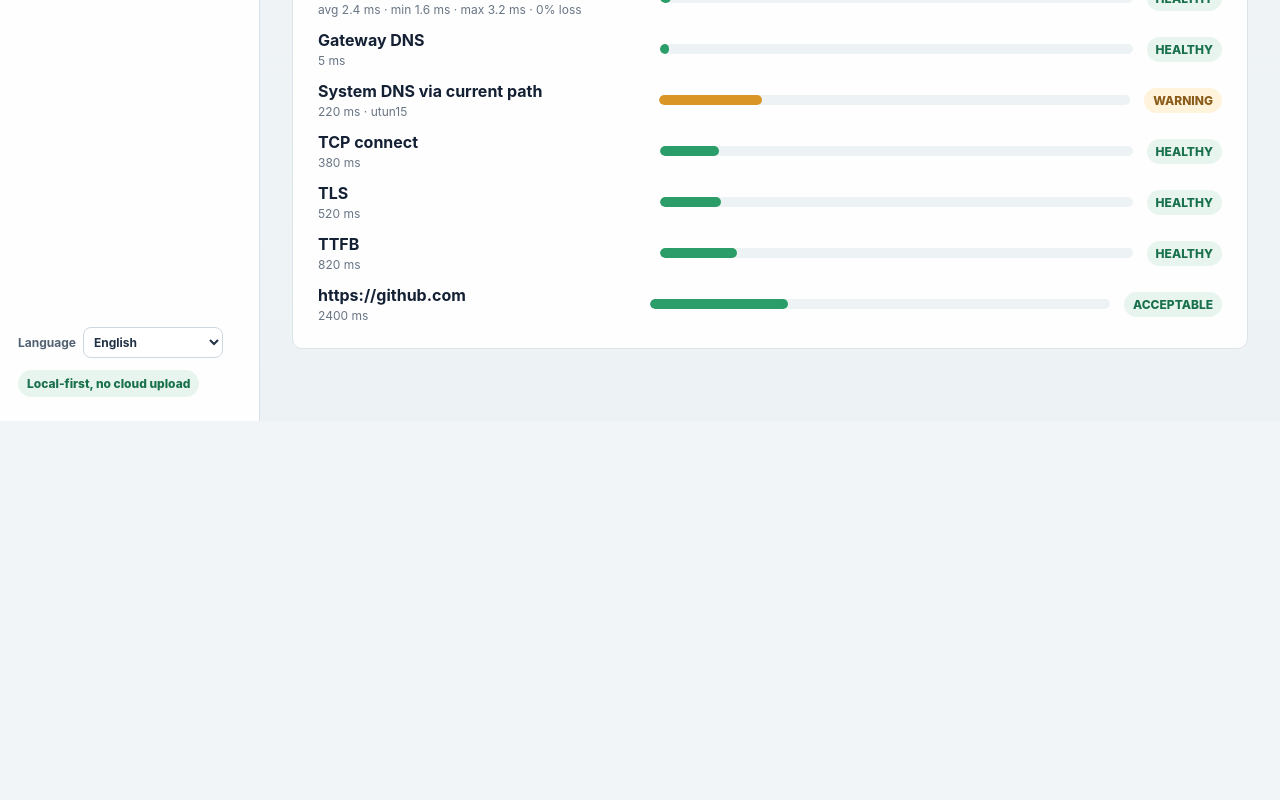
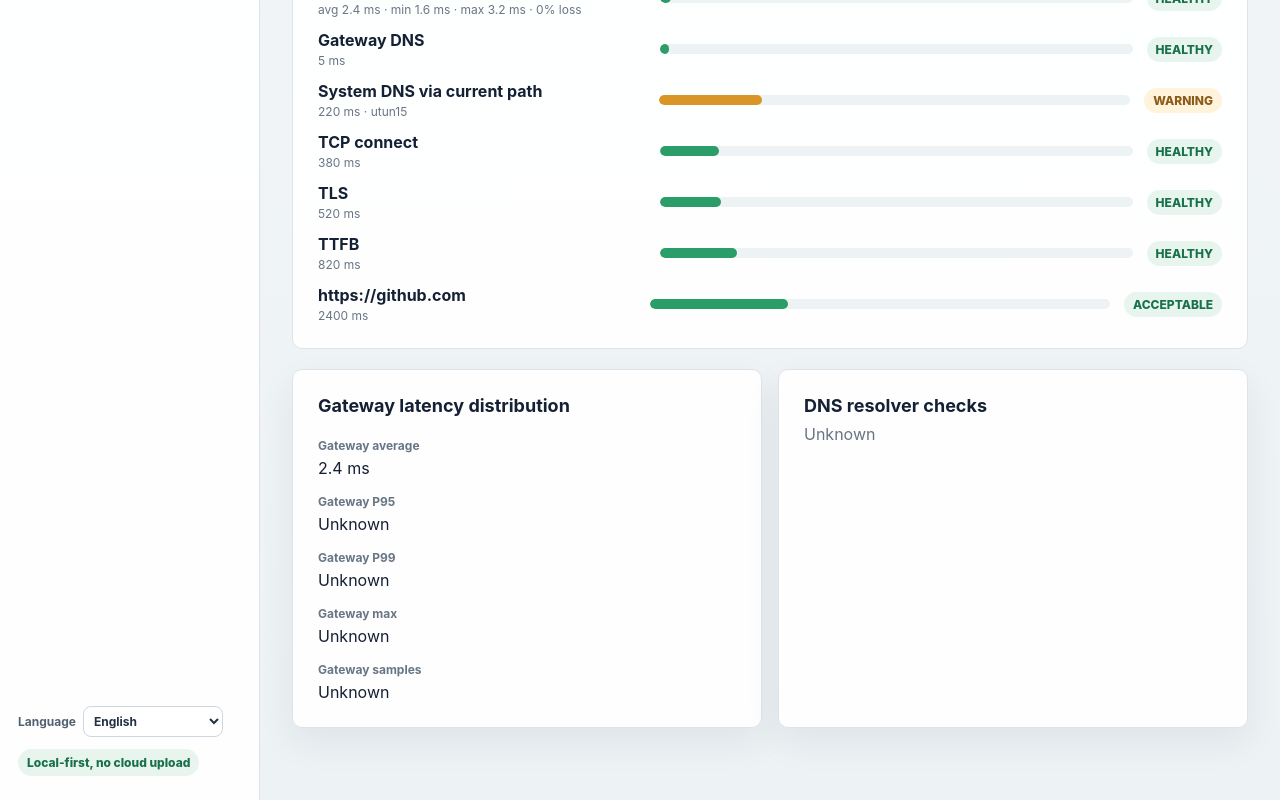
Before and after one commit to cqforest123-wq/lanpilot-audit, a React (Vite) app: page / in a window 1280 px wide. Shown: the part 1715-2515 px from the top of the page. Before the commit the page ends 2136 px from the top, so only its background shows below. Built offline with nearby package versions, Linux system fonts and the light colour scheme.

Commit message:
feat: surface real collector gateway and DNS evidence

```diff
--- a/src/App.tsx
+++ b/src/App.tsx
@@ -335,6 +335,7 @@ function OverviewPage({
         ]} />
       </div>
       <LatencyVisualization evidence={evidence} />
+      <RealCollectorDetails evidence={evidence} />
     </section>
   );
 }
@@ -1298,11 +1299,15 @@ function NetworkReliabilityResult({ result, resultMode, lastRunAt, lastRunMode,
           [t("overview.localIp"), evidence.physicalLan.ipv4 ?? t("status.unknown")],
           [t("reliability.gateway"), evidence.physicalLan.gatewayIp ?? t("status.unknown")],
           [t("reliability.gatewayLatency"), formatNullableMs(evidence.physicalLan.gatewayPingAvgMs, t("status.unknown"))],
+          [t("reliability.gatewayP95"), formatNullableMs(evidence.physicalLan.gatewayPingP95Ms, t("status.unknown"))],
+          [t("reliability.gatewayP99"), formatNullableMs(evidence.physicalLan.gatewayPingP99Ms, t("status.unknown"))],
+          [t("reliability.gatewaySamples"), formatNullableCount(evidence.physicalLan.gatewayPingSampleCount, t("status.unknown"))],
         ]} judgement={summary.physicalLanStatus === "healthy" ? t("networkCheck.physicalHealthy") : localizeReliabilityText(summary.faultPoint, locale)} evidence={summary.evidence} advice={summary.remediationAdvice} />
         <DiagnosticSection title={t("networkCheck.dns")} status={summary.dnsStatus} metrics={[
           [t("overview.dhcpDns"), (evidence.physicalLan.dhcpDns ?? []).join(", ") || t("status.unknown")],
           [t("reliability.systemDns"), evidence.localControlPlane.systemDnsServers.join(", ") || t("status.unknown")],
           [t("overview.gatewayDns"), formatNullableMs(evidence.physicalLan.gatewayDnsMs, t("status.unknown"))],
+          [t("reliability.resolverChecks"), formatResolverChecks(evidence.localControlPlane.resolverChecks, t("status.unknown"), t)],
         ]} judgement={evidence.overlay.dnsViaOverlay ? t("overview.dnsTakenByOverlay") : t("overview.dnsDirect")} evidence={summary.evidence} advice={summary.remediationAdvice} />
         <DiagnosticSection title={t("networkCheck.overlay")} status={summary.overlayStatus} metrics={[
           [t("reliability.defaultRoute"), evidence.overlay.defaultRouteInterface ?? t("status.unknown")],
@@ -1337,6 +1342,48 @@ function NetworkReliabilityResult({ result, resultMode, lastRunAt, lastRunMode,
   );
 }
 
+function RealCollectorDetails({ evidence }: { evidence: NetworkReliabilityEvidence }) {
+  const { t } = useI18n();
+  const unknown = t("status.unknown");
+  const pathNotice = evidence.physicalLan.iphoneHotspotLikely
+    ? t("reliability.hotspotPathNotice")
+    : evidence.physicalLan.selfAssignedAddress
+      ? t("reliability.selfAssignedPathNotice")
+      : evidence.physicalLan.networkPathNotice;
+  const resolverChecks = evidence.localControlPlane.resolverChecks ?? [];
+
+  return (
+    <div className="reliability-grid">
+      <section className="card compact">
+        <h2>{t("reliability.gatewayDistribution")}</h2>
+        {pathNotice && <p className="message">{pathNotice}</p>}
+        <dl className="report-metadata single-column">
+          <div><dt>{t("reliability.gatewayAvg")}</dt><dd>{formatNullableMs(evidence.physicalLan.gatewayPingAvgMs, unknown)}</dd></div>
+          <div><dt>{t("reliability.gatewayP95")}</dt><dd>{formatNullableMs(evidence.physicalLan.gatewayPingP95Ms, unknown)}</dd></div>
+          <div><dt>{t("reliability.gatewayP99")}</dt><dd>{formatNullableMs(evidence.physicalLan.gatewayPingP99Ms, unknown)}</dd></div>
+          <div><dt>{t("reliability.gatewayMax")}</dt><dd>{formatNullableMs(evidence.physicalLan.gatewayPingMaxMs, unknown)}</dd></div>
+          <div><dt>{t("reliability.gatewaySamples")}</dt><dd>{formatNullableCount(evidence.physicalLan.gatewayPingSampleCount, unknown)}</dd></div>
+        </dl>
+      </section>
+      <section className="card compact">
+        <h2>{t("reliability.dnsResolverChecks")}</h2>
+        {resolverChecks.length === 0 ? (
+          <p className="muted">{unknown}</p>
+        ) : (
+          <dl className="report-metadata single-column">
+            {resolverChecks.map((check, index) => (
+              <div key={`${check.address}-${index}`}>
+                <dt>{check.name || check.address}</dt>
+                <dd>{formatResolverCheck(check, unknown, t)}</dd>
+              </div>
+            ))}
+          </dl>
+        )}
+      </section>
+    </div>
+  );
+}
+
 function DoctorScorecards({ scorecards }: { scorecards: DoctorScorecard[] }) {
   const { locale, t } = useI18n();
   return (
@@ -1483,6 +1530,29 @@ function formatNullableMs(value: number | null | undefined, unknown: string): st
 
 function formatNullablePercent(value: number | null | undefined, unknown: string): string {
   return typeof value === "number" ? `${formatNumber(value)}%` : unknown;
+}
+
+function formatNullableCount(value: number | null | undefined, unknown: string): string {
+  return typeof value === "number" ? String(value) : unknown;
+}
+
+function formatResolverChecks(checks: NetworkReliabilityEvidence["localControlPlane"]["resolverChecks"], unknown: string, t: (key: string) => string): string {
+  if (!checks || checks.length === 0) return unknown;
+  return checks
+    .slice(0, 3)
+    .map((check) => formatResolverCheck(check, unknown, t))
+    .join(" · ");
+}
+
+function formatResolverCheck(check: NonNullable<NetworkReliabilityEvidence["localControlPlane"]["resolverChecks"]>[number], unknown: string, t: (key: string) => string): string {
+  const status = check.queryStatus ?? "not_tested";
+  const parts = [
+    check.address || unknown,
+    formatNullableMs(check.responseMs, unknown),
+    t(`reliability.resolverStatus.${status}`),
+  ];
+  if (check.viaOverlay) parts.push(t("reliability.viaOverlay"));
+  return parts.join(" · ");
 }
 
 function formatNumber(value: number): string {
--- a/src/i18n/network-reliability.ts
+++ b/src/i18n/network-reliability.ts
@@ -1464,3 +1464,44 @@ const reliabilityV171Messages: Record<Locale, Messages> = {
 for (const locale of Object.keys(reliabilityV171Messages) as Locale[]) {
   Object.assign(networkReliabilityMessages[locale], reliabilityV171Messages[locale]);
 }
+
+const reliabilityV180Messages: Partial<Record<Locale, Messages>> = {
+  en: {
+    "reliability.gatewayDistribution": "Gateway latency distribution",
+    "reliability.gatewayAvg": "Gateway average",
+    "reliability.gatewayP95": "Gateway P95",
+    "reliability.gatewayP99": "Gateway P99",
+    "reliability.gatewayMax": "Gateway max",
+    "reliability.gatewaySamples": "Gateway samples",
+    "reliability.dnsResolverChecks": "DNS resolver checks",
+    "reliability.resolverChecks": "Resolver checks",
+    "reliability.resolverStatus.ok": "OK",
+    "reliability.resolverStatus.timeout": "Timeout",
+    "reliability.resolverStatus.failed": "Failed",
+    "reliability.resolverStatus.not_tested": "Not tested",
+    "reliability.viaOverlay": "via overlay",
+    "reliability.hotspotPathNotice": "This appears to be an iPhone hotspot or USB network path. Results may reflect mobile network, hotspot NAT, or carrier routing rather than a fixed home router path.",
+    "reliability.selfAssignedPathNotice": "The active interface has a self-assigned 169.254.x.x IPv4 address. Check DHCP, local link, Wi-Fi association, adapter, or switch path before external tests."
+  },
+  "zh-CN": {
+    "reliability.gatewayDistribution": "网关延迟分布",
+    "reliability.gatewayAvg": "网关平均延迟",
+    "reliability.gatewayP95": "网关 P95",
+    "reliability.gatewayP99": "网关 P99",
+    "reliability.gatewayMax": "网关最大延迟",
+    "reliability.gatewaySamples": "网关样本数",
+    "reliability.dnsResolverChecks": "DNS 解析器检测",
+    "reliability.resolverChecks": "解析器检测",
+    "reliability.resolverStatus.ok": "正常",
+    "reliability.resolverStatus.timeout": "超时",
+    "reliability.resolverStatus.failed": "失败",
+    "reliability.resolverStatus.not_tested": "未测试",
+    "reliability.viaOverlay": "经由 Overlay",
+    "reliability.hotspotPathNotice": "当前可能是 iPhone 热点或 USB 网络路径。结果可能反映移动网络、热点 NAT 或运营商路径，而不是固定家庭路由器路径。",
+    "reliability.selfAssignedPathNotice": "当前接口使用 169.254.x.x 自分配 IPv4 地址。外部测试前，应先检查 DHCP、本地链路、Wi-Fi 关联、网卡或交换机路径。"
+  }
+};
+
+for (const locale of Object.keys(networkReliabilityMessages) as Locale[]) {
+  Object.assign(networkReliabilityMessages[locale], reliabilityV180Messages[locale] ?? reliabilityV180Messages.en);
+}
```
